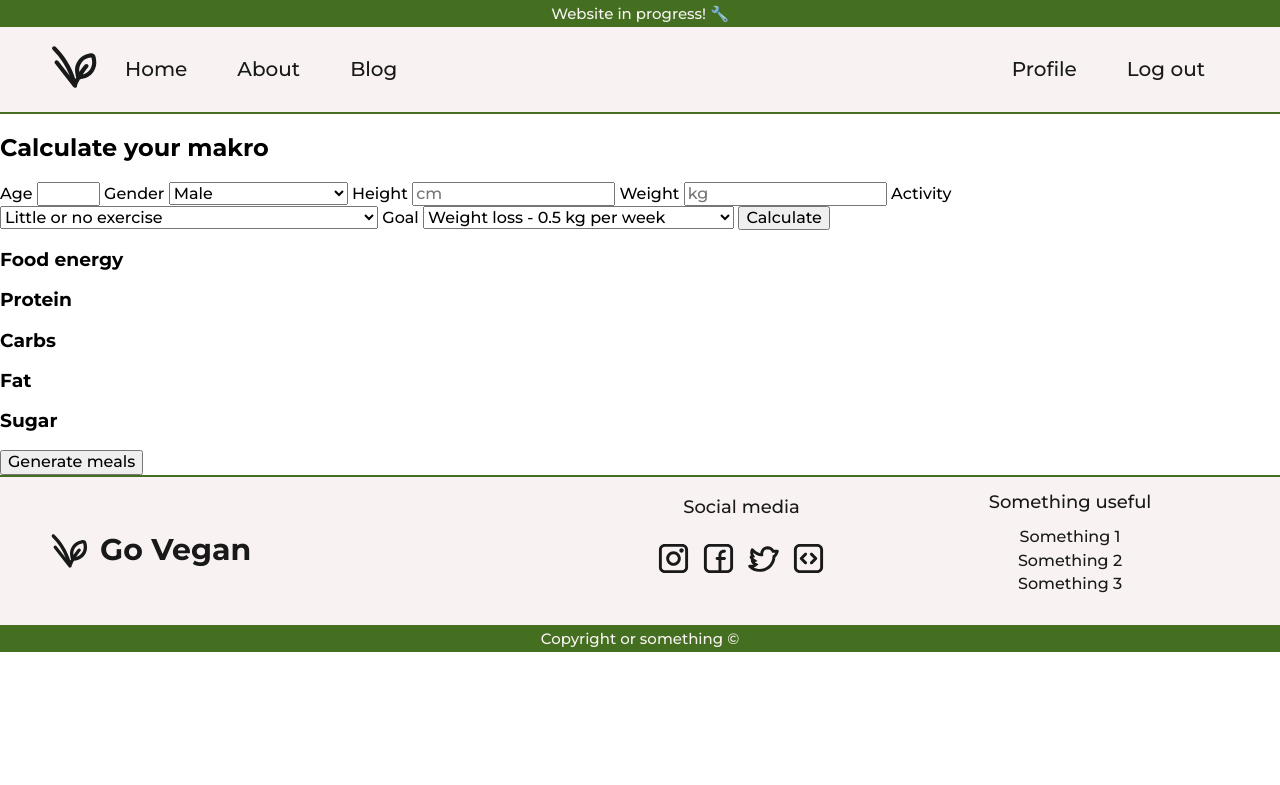
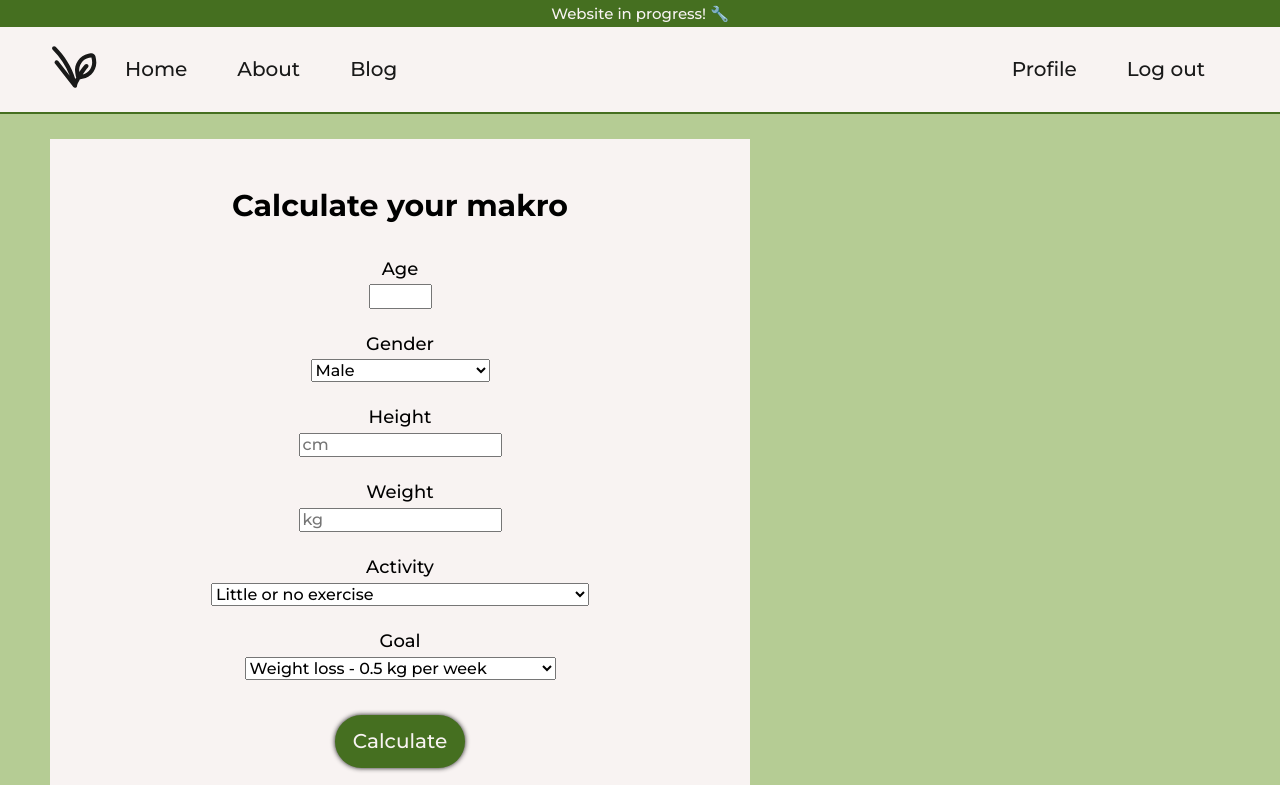
Before and after one commit to dag-szad/uni-project, a website built with Parcel: page src/home.html in a window 1280 px wide. Shown: the top 785 px of the page. Built offline with nearby package versions, Linux system fonts and the light colour scheme.

Commit message:
feat: add styles and classes for home

```diff
--- a/src/css/home.css
+++ b/src/css/home.css
@@ -10,6 +10,10 @@ body {
   font-family: "Montserrat", sans-serif;
   margin: 0;
   padding: 0;
+
+  min-height: 100vh;
+  display: flex;
+  flex-direction: column;
 }
 
 ul {
@@ -91,6 +95,87 @@ a {
   text-shadow: 0px 0px 2px var(--shadow-green);
 }
 
+.main {
+  background-color: var(--light-green);
+  padding: 25px 50px;
+}
+
+.calc {
+  background-color: var(--white);
+  display: flex;
+  flex-direction: column;
+  align-items: center;
+
+  padding: 25px;
+  width: 700px;
+}
+
+.calc-title {
+  font-size: 30px;
+}
+
+.form {
+  display: flex;
+  flex-direction: column;
+  align-items: center;
+}
+
+.form-label {
+  display: flex;
+  flex-direction: column;
+  align-items: center;
+
+  margin: 10px;
+
+  font-size: 18px;
+}
+
+.form-input {
+  margin: 5px;
+  font-size: 16px;
+}
+
+.form-button {
+  margin: 20px;
+  padding: 15px 18px;
+
+  color: #f8f3f2;
+  font-size: 20px;
+  font-weight: 500;
+
+  border-radius: 50px;
+  border: none;
+
+  background-color: var(--main-green);
+  box-shadow: 0px 0px 5px var(--black);
+
+  transition: background-color 300ms ease-in-out;
+}
+.form-button:hover {
+  background-color: var(--alt-green);
+}
+
+.makro {
+  display: flex;
+}
+
+.makro-item {
+  margin: 20px;
+
+  display: flex;
+  flex-direction: column;
+  align-items: center;
+}
+
+.makro-data {
+  font-size: 20px;
+  color: var(--overlay)
+}
+
+footer {
+  margin-top: auto;
+}
+
 .footer {
   background-color: var(--white);
   display: flex;
--- a/src/home.html
+++ b/src/home.html
@@ -65,33 +65,33 @@
             generuj przykładowe posiłki
     -->
 
-    <div>
-        <h2>Calculate your makro</h2>
-        <form>
-            <label>
+    <div class="calc">
+        <h2 class="calc-title">Calculate your makro</h2>
+        <form class="form">
+            <label class="form-label">
                 Age
-                <input type="number" min="16" max="100" step="1">
+                <input type="number" min="16" max="100" step="1" class="form-input">
             </label>
-            <label>
+            <label class="form-label">
                 Gender
-                <select name="" id="">
+                <select name="" id="" class="form-input">
                     <option value="">Male</option>
                     <option value="">Female</option>
                     <option value="">Other</option>
                     <option value="">Rather not disclose</option>
                 </select>
             </label>
-            <label>
+            <label class="form-label">
                 Height
-                <input type="number" min="100" step="1" placeholder="cm">
+                <input type="number" min="100" step="1" placeholder="cm" class="form-input">
             </label>
-            <label>
+            <label class="form-label">
                 Weight
-                <input type="number" min="10" step="1" placeholder="kg">
+                <input type="number" min="10" step="1" placeholder="kg" class="form-input">
             </label>
-            <label>
+            <label class="form-label">
                 Activity
-                <select name="" id="">
+                <select name="" id="" class="form-input">
                     <option value="">Little or no exercise</option>
                     <option value="">1-3 times per week</option>
                     <option value="">4-5 times per week</option>
@@ -100,9 +100,9 @@
                     <option value="">Very intense exercise daily or physical job</option>
                 </select>
             </label>
-            <label>
+            <label class="form-label">
                 Goal
-                <select name="" id="">
+                <select name="" id="" class="form-input">
                     <option value="">Weight loss - 0.5 kg per week</option>
                     <option value="">Mild weight loss - 0.25 kg per week</option>
                     <option value="">Maintain weight</option>
@@ -111,36 +111,36 @@
                 </select>
             </label>
 
-            <button type="submit">Calculate</button>
+            <button type="submit" class="form-button">Calculate</button>
         </form>
 
         <div>
-            <ul>
-                <li>
-                    <h3>Food energy</h3>
-                    <p></p>
+            <ul class="makro">
+                <li class="makro-item">
+                    <h3 class="makro-title">Food energy</h3>
+                    <p class="makro-data"></p>
                 </li>
-                <li>
-                    <h3>Protein</h3>
-                    <p></p>
+                <li class="makro-item">
+                    <h3 class="makro-title">Protein</h3>
+                    <p class="makro-data"></p>
                 </li>
-                <li>
-                    <h3>Carbs</h3>
-                    <p></p>
+                <li class="makro-item">
+                    <h3 class="makro-title">Carbs</h3>
+                    <p class="makro-data"></p>
                 </li>
-                <li>
-                    <h3>Fat</h3>
-                    <p></p>
+                <li class="makro-item">
+                    <h3 class="makro-title">Fat</h3>
+                    <p class="makro-data"></p>
                 </li>
-                <li>
-                    <h3>Sugar</h3>
-                    <p></p>
+                <li class="makro-item">
+                    <h3 class="makro-title">Sugar</h3>
+                    <p class="makro-data"></p>
                 </li>
             </ul>
         </div>
 
         <div>
-            <button type="button">Generate meals</button>
+            <button type="button" class="form-button">Generate meals</button>
         </div>
 
     </div>
```
Also changed, not shown: dist/home.html, 2 other files.
